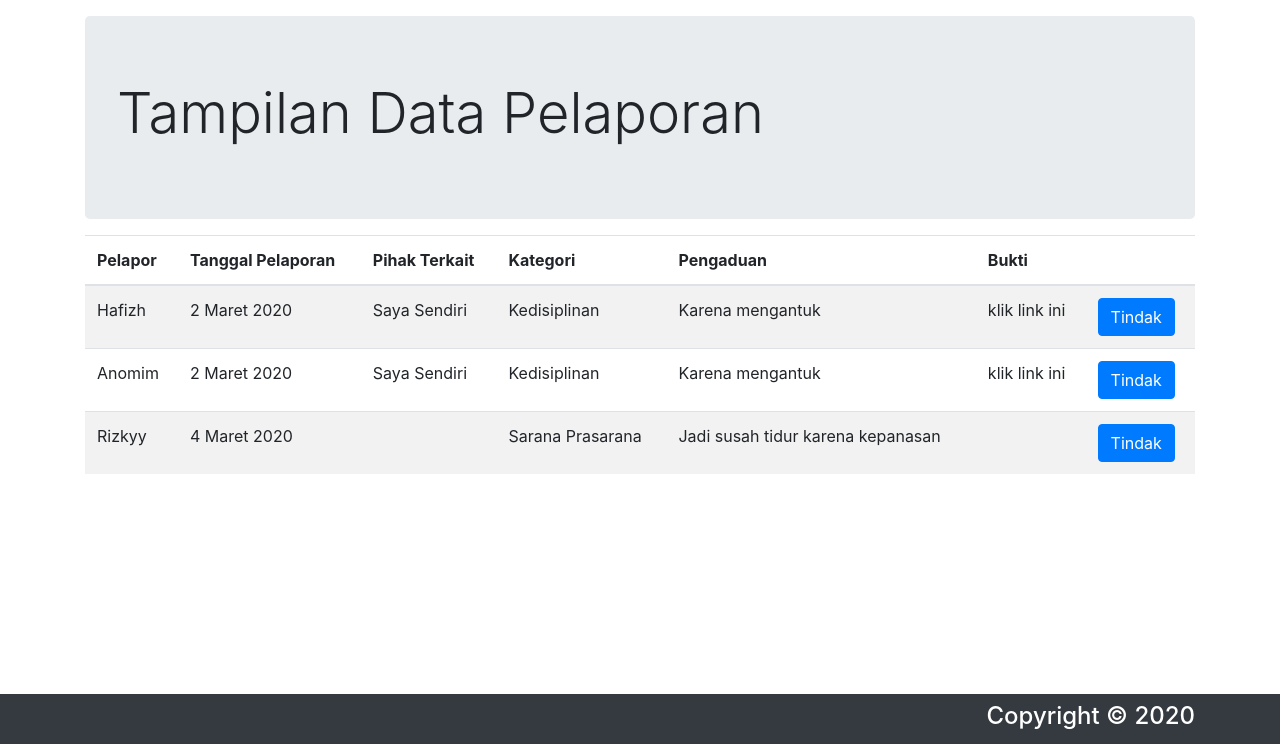
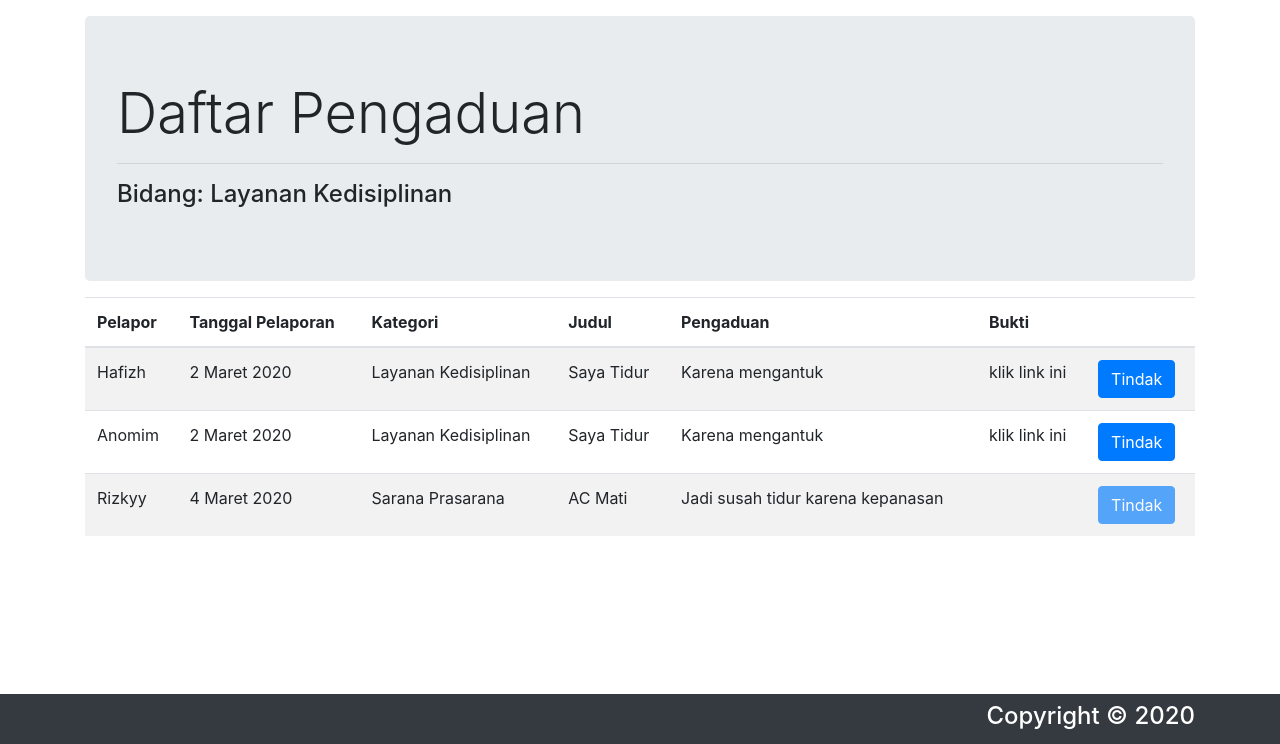
Before and after one commit to Hzalkarim/whistleblowing-system-cs4, a PHP site: page /index.php?view=pegawai in a window 1280 px wide. Shown: the part 56-800 px from the top of the page. Run offline with PHP 8.4, Linux system fonts and the light colour scheme.

Commit message:
Fixed table structure

```diff
--- a/page/pegawai.php
+++ b/page/pegawai.php
@@ -1,16 +1,19 @@
 <?php
     $data = Array(
-        "Hafizh;2 Maret 2020;Saya Sendiri;Kedisiplinan;Karena mengantuk;klik link ini",
-        "Anomim;2 Maret 2020;Saya Sendiri;Kedisiplinan;Karena mengantuk;klik link ini",
-        "Rizkyy;4 Maret 2020;;Sarana Prasarana;Jadi susah tidur karena kepanasan;"
+        "Hafizh;2 Maret 2020;Layanan Kedisiplinan;Saya Tidur;Karena mengantuk;klik link ini",
+        "Anomim;2 Maret 2020;Layanan Kedisiplinan;Saya Tidur;Karena mengantuk;klik link ini",
+        "Rizkyy;4 Maret 2020;Sarana Prasarana;AC Mati;Jadi susah tidur karena kepanasan;"
     );
+
+    $bidang = "Layanan Kedisiplinan";
 ?>
 
 
 <div class="row">
     <div class="col-12">
         <div class="jumbotron my-3">
-            <h3 class="display-4">Tampilan Data Pelaporan</h1>
+            <h3 class="display-4">Daftar Pengaduan</h1><hr>
+            <h4>Bidang: Layanan Kedisiplinan</h4>
         </div>
     </div>
     <div class="col-12">
@@ -19,8 +22,8 @@
                 <tr>
                     <th>Pelapor</th>
                     <th>Tanggal Pelaporan</th>
-                    <th>Pihak Terkait</th>
                     <th>Kategori</th>
+                    <th>Judul</th>
                     <th>Pengaduan</th>
                     <th>Bukti</th>
                     <th></th>
@@ -32,7 +35,12 @@
                 <?php foreach(explode(';', $str) as $d):?>
                     <td><?php echo $d?></td>
                 <?php endforeach?>
-                    <td><button class="btn btn-primary">Tindak</button> </td>
+                    <td>
+                        <button class="btn btn-primary"
+                        <?php if (!strpos($str, $bidang)) echo "disabled" ?>
+                        >
+                        Tindak</button>
+                    </td>
                 </tr>
             <?php endforeach?>
             </tbody>
```
Also changed, not shown: page/hasilPelapor.php (+4 -4 lines).
